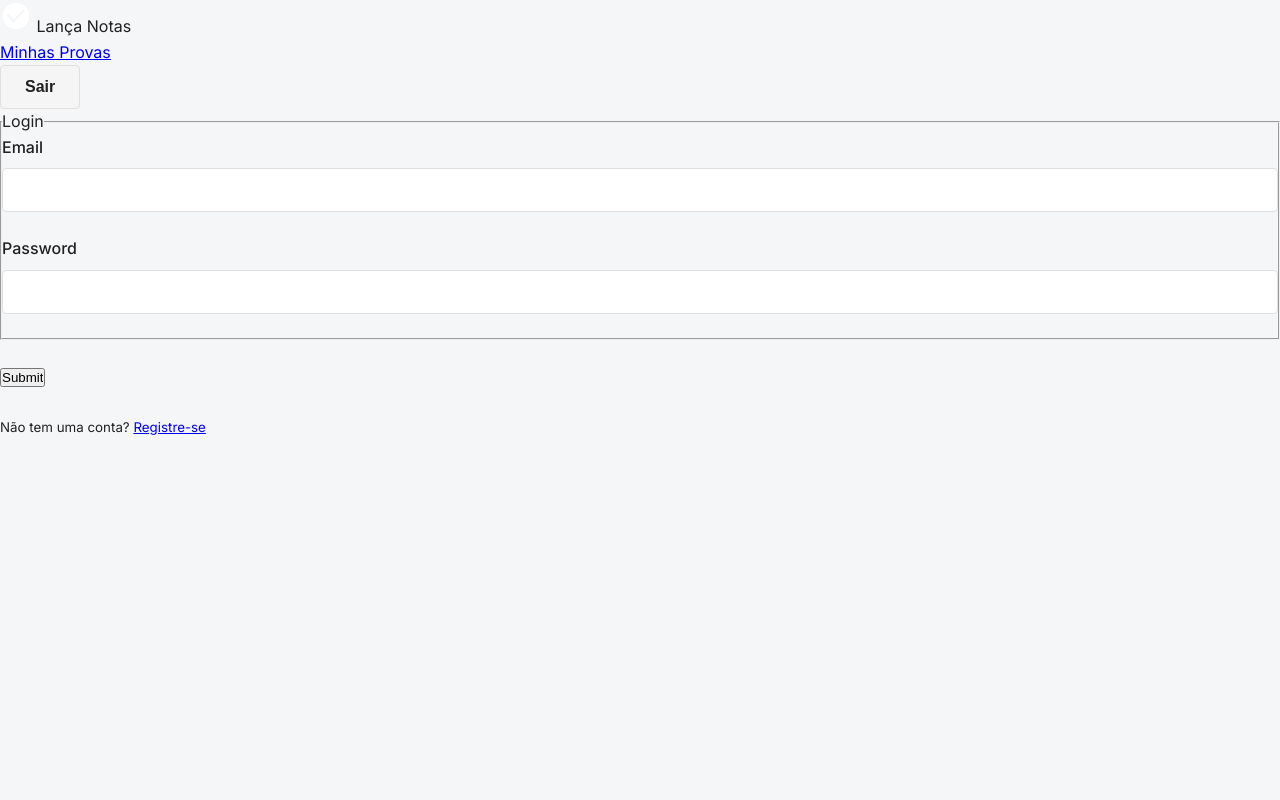
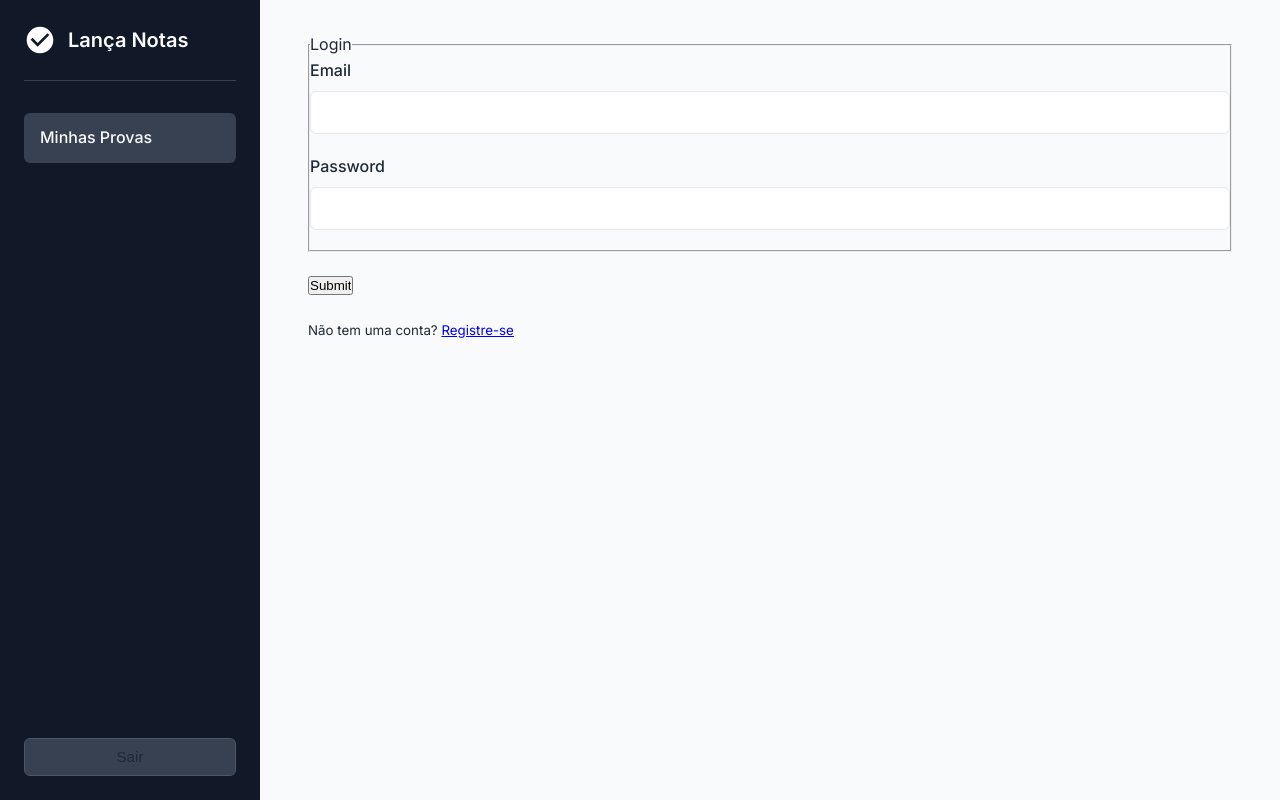
Before and after one commit to kaissanproject/lancanota, a Flask app: template templates/login.html in a window 1280 px wide. Run offline with Flask 3, Linux system fonts and the light colour scheme; the template is opened without the code that fills it, so the values that code supplies are empty, except form fields; form fields are guessed from the names that the template uses.

Commit message:
Update style.css

```diff
--- a/static/style.css
+++ b/static/style.css
@@ -1,15 +1,18 @@
-/* Reset Básico e Configurações Globais */
+/* Reset Básico e Tipografia */
 :root {
-    --primary-color: #0d47a1; /* Azul Marinho Escuro */
-    --secondary-color: #f5f5f5; /* Cinza bem claro */
-    --accent-color: #1976d2; /* Azul mais claro para links e hover */
-    --text-color: #212121; /* Texto escuro */
-    --light-text-color: #ffffff;
-    --border-color: #e0e0e0; /* Cinza para bordas */
-    --danger-color: #d32f2f; /* Vermelho para exclusão */
-    --card-bg: #ffffff;
-    --body-bg: #f4f6f8; /* Fundo do corpo um pouco azulado */
-    --shadow: 0 4px 6px rgba(0, 0, 0, 0.1);
+    --primary-color: #4F46E5;
+    --primary-hover: #4338CA;
+    --secondary-color: #6B7280;
+    --danger-color: #EF4444;
+    --danger-hover: #DC2626;
+    --success-color: #22C55E;
+    --success-hover: #16A34A;
+    --background-color: #F9FAFB;
+    --sidebar-bg: #111827;
+    --card-bg: #FFFFFF;
+    --text-color: #1F2937;
+    --text-light: #F9FAFB;
+    --border-color: #E5E7EB;
 }
 
 * {
@@ -20,51 +23,126 @@
 
 body {
     font-family: 'Inter', sans-serif;
-    background-color: var(--body-bg);
+    background-color: var(--background-color);
     color: var(--text-color);
     line-height: 1.6;
 }
 
-/* Header */
-.app-header {
-    background-color: var(--primary-color);
-    color: var(--light-text-color);
-    padding: 1rem 2rem;
+/* Layout Principal da Aplicação */
+.app-layout {
     display: flex;
-    justify-content: space-between;
-    align-items: center;
-    box-shadow: var(--shadow);
+    min-height: 100vh;
 }
 
-.app-header h1 {
-    font-size: 1.5rem;
+.sidebar {
+    width: 260px;
+    background-color: var(--sidebar-bg);
+    color: var(--text-light);
+    display: flex;
+    flex-direction: column;
+    padding: 1.5rem;
 }
 
-/* Container Principal */
-.container {
-    max-width: 900px;
-    margin: 2rem auto;
-    padding: 0 1rem;
+.sidebar-header .logo {
+    display: flex;
+    align-items: center;
+    gap: 0.75rem;
+    font-size: 1.25rem;
+    font-weight: 600;
+    padding-bottom: 1.5rem;
+    border-bottom: 1px solid #374151;
 }
 
-/* Estilo de Card (para login, dashboard, editor) */
-.card {
-    background-color: var(--card-bg);
-    padding: 2rem;
-    border-radius: 8px;
-    box-shadow: var(--shadow);
+.sidebar-nav {
     margin-top: 2rem;
+    flex-grow: 1;
 }
 
-.card h2 {
-    text-align: center;
-    margin-bottom: 1.5rem;
-    color: var(--primary-color);
+.nav-item {
+    display: block;
+    padding: 0.75rem 1rem;
+    border-radius: 6px;
+    color: var(--text-light);
+    text-decoration: none;
+    font-weight: 500;
+    transition: background-color 0.2s;
 }
 
-/* Formulários */
+.nav-item:hover, .nav-item.active {
+    background-color: #374151;
+}
+
+.sidebar-footer .button {
+    width: 100%;
+    background-color: #374151;
+    border-color: #4B5563;
+}
+
+.main-content {
+    flex-grow: 1;
+    padding: 2rem 3rem;
+    overflow-y: auto;
+}
+
+/* Estilos da Página de Login */
+.login-container {
+    display: flex;
+    justify-content: center;
+    align-items: center;
+    min-height: 100vh;
+}
+
+.form-container {
+    width: 100%;
+    max-width: 400px;
+    padding: 2.5rem;
+    background-color: var(--card-bg);
+    border-radius: 8px;
+    box-shadow: 0 4px 6px -1px rgb(0 0 0 / 0.1), 0 2px 4px -2px rgb(0 0 0 / 0.1);
+}
+
+.form-container h1 {
+    font-size: 1.5rem;
+    margin-bottom: 0.5rem;
+    text-align: center;
+}
+.form-container p {
+    text-align: center;
+    margin-bottom: 2rem;
+    color: var(--secondary-color);
+}
+.form-toggle {
+    text-align: center;
+    margin-top: 1.5rem;
+}
+
+/* Componentes (Botões, Inputs, Cards) */
+.button {
+    padding: 0.6rem 1.2rem;
+    border: 1px solid transparent;
+    border-radius: 6px;
+    font-weight: 500;
+    cursor: pointer;
+    transition: background-color 0.2s, border-color 0.2s;
+    font-size: 0.95rem;
+    text-decoration: none;
+    display: inline-block;
+}
+
+.button-primary { background-color: var(--primary-color); color: white; }
+.button-primary:hover { background-color: var(--primary-hover); }
+
+.button-secondary { background-color: transparent; color: var(--text-color); border-color: var(--border-color); }
+.button-secondary:hover { background-color: var(--background-color); }
+
+.button-danger { background-color: var(--danger-color); color: white; }
+.button-danger:hover { background-color: var(--danger-hover); }
+
+.button-success { background-color: var(--success-color); color: white; }
+.button-success:hover { background-color: var(--success-hover); }
+
 .form-group {
-    margin-bottom: 1.5rem;
+    margin-bottom: 1.25rem;
 }
 
 .form-group label {
@@ -75,66 +153,16 @@ body {
 
 .form-control {
     width: 100%;
-    padding: 0.75rem;
+    padding: 0.7rem;
     border: 1px solid var(--border-color);
-    border-radius: 4px;
+    border-radius: 6px;
     font-size: 1rem;
-    transition: border-color 0.3s;
 }
 
 .form-control:focus {
     outline: none;
-    border-color: var(--accent-color);
-}
-
-/* Botões */
-.button {
-    display: inline-block;
-    padding: 0.75rem 1.5rem;
-    border: none;
-    border-radius: 4px;
-    font-size: 1rem;
-    font-weight: 600;
-    text-align: center;
-    cursor: pointer;
-    transition: background-color 0.3s, transform 0.2s;
-    text-decoration: none;
-}
-
-.button:hover {
-    transform: translateY(-2px);
-}
-
-.button-primary {
-    background-color: var(--primary-color);
-    color: var(--light-text-color);
-}
-
-.button-primary:hover {
-    background-color: var(--accent-color);
-}
-
-.button-secondary {
-    background-color: var(--secondary-color);
-    color: var(--text-color);
-    border: 1px solid var(--border-color);
-}
-
-.button-secondary:hover {
-    background-color: #e0e0e0;
-}
-
-.button-danger {
-    background-color: var(--danger-color);
-    color: var(--light-text-color);
-}
-
-.button-danger:hover {
-    background-color: #c62828;
-}
-
-.button-full-width {
-    width: 100%;
+    border-color: var(--primary-color);
+    box-shadow: 0 0 0 2px #C7D2FE;
 }
 
 /* Dashboard */
```
Also changed, not shown: other parts of static/style.css (+20 -41 lines).
